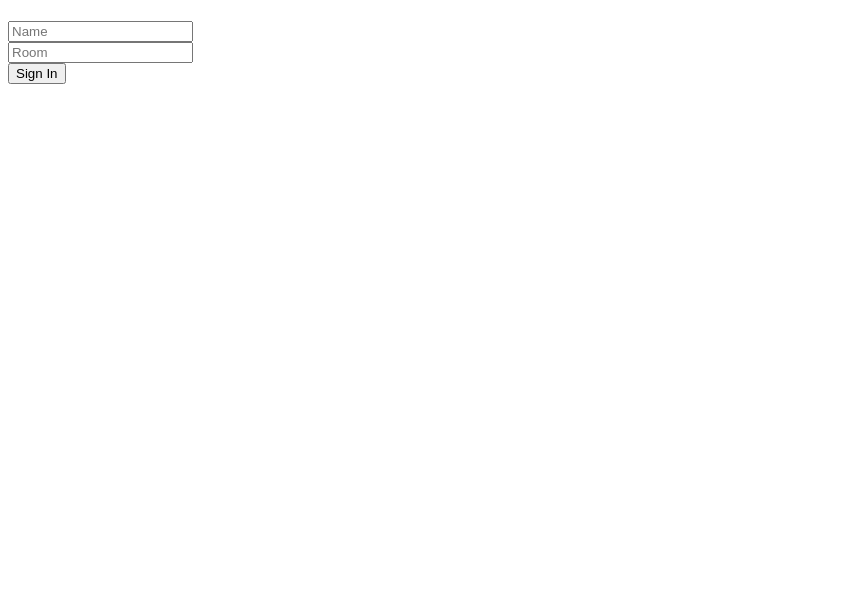
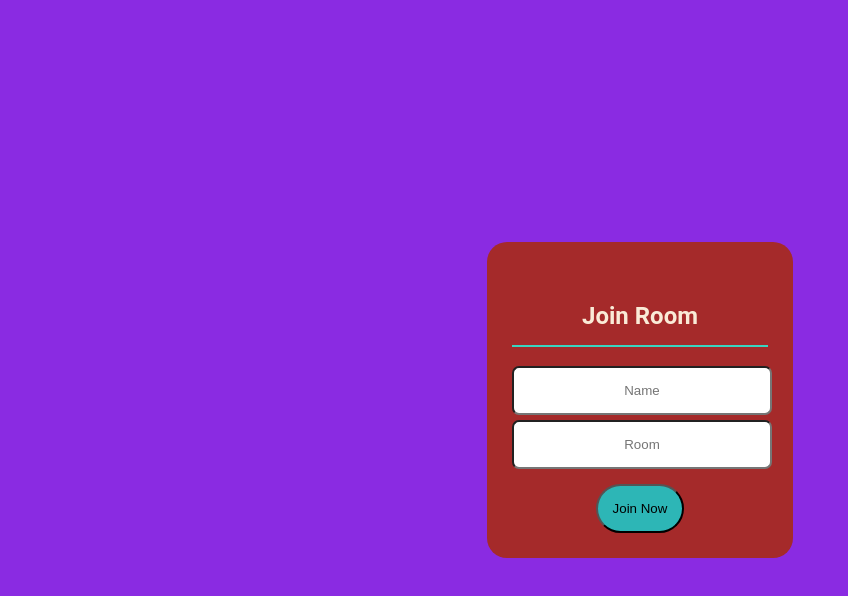
Before and after one commit to toth2000/chatBit, a React (Create React App) app: page / in a window 1280 px wide. Shown: the top 596 px of the page, without its empty margins (0-848 px from the left). Built offline with nearby package versions, Linux system fonts and the light colour scheme.

Commit message:
Fixed Bugs

```diff
--- a/package.json
+++ b/package.json
@@ -2,7 +2,7 @@
   "name": "chat-bit",
   "homepage": "https://toth2000.github.io/chatBit",
   "version": "0.1.0",
-  "private": true,
+  "private": false,
   "dependencies": {
     "@testing-library/jest-dom": "^5.14.1",
     "@testing-library/react": "^11.2.7",
--- a/src/App.js
+++ b/src/App.js
@@ -5,7 +5,7 @@ import Chat from './components/Chat/Chat';
 
 const App = ()=>{
     return (
-    <Router>
+    <Router basename={process.env.PUBLIC_URL}>
         <Route path="/" exact component={Join}/>
         <Route path="/chat" component={Chat}/>
     </Router>
--- a/src/components/Chat/Chat.jsx
+++ b/src/components/Chat/Chat.jsx
@@ -29,11 +29,6 @@ const Chat = ({location}) => {
         setRoom(room);
         console.log(`name: ${name} and room: ${room}`);
         socket.emit('join', {name, room}); //Sending data to backend
-
-        return ()=>{  //It is call when unmounting component
-             socket.emit('disconnect');
-             socket.off(); //Turn the instance of client socket off
-        }
 
     }, [ENDPOINT, location.search]); //useEffect() will be called when value of array element changes
 
--- a/src/components/InfoBar/InfoBar.css
+++ b/src/components/InfoBar/InfoBar.css
@@ -0,0 +1,19 @@
+.infoBar{
+    background-color: blue;
+    align-items: center;
+    justify-content: space-between;
+    height: 60px;
+    width: 100%;
+    display: flex;
+    border-radius: 4px 4px 0;
+
+}
+
+.leftInnerContainer{
+    display: flex;
+    flex: 0.5;
+}
+
+.rightInnerContainer{
+    display: flex;
+}
--- a/src/components/Join/Join.css
+++ b/src/components/Join/Join.css
@@ -0,0 +1,72 @@
+.html,body{
+    font-family: 'Roboto', sans-serif;
+    margin: 0px;
+    padding: 0%;
+}
+
+.joinOuterContainer{
+    display: flex;
+    justify-content: center;
+    text-align: center;
+    height: 100vh;
+    align-items: center;
+    background-color: blueviolet;
+    width: 100%;
+}
+
+
+.joinInnerContainer{
+    width: 20%;
+    border-radius: 20px;
+    padding: 25px;
+    display: inline-block;
+    background-color: brown;
+}
+
+.joinInput{
+    border-radius: 7px;
+    width: 100%;
+    padding: 15px 0;
+    text-align: center;
+    margin-left: 0;
+    margin-bottom: 5px;
+}
+
+.button{
+    background-color: rgb(45, 182, 182);
+    border-radius: 25px;
+    margin-top: 10px;
+    padding: 15px;
+}
+
+.button:hover{
+    background-color: rgb(0, 139, 204);
+    color: aliceblue;
+}
+
+.heading{
+    color: antiquewhite;
+    padding: 15px;
+    border-bottom: 2px solid rgb(58, 212, 192);
+}
+
+@media (min-width: 200px) and (max-width: 450px) {
+
+    .joinInnerContainer{
+        width: 70%;
+    }
+}
+
+@media (min-width: 451px) and (max-width: 640px) {
+
+    .joinInnerContainer{
+        width: 50%;
+    }
+}
+
+@media (min-width: 642px) and (max-width: 1024px) {
+
+    .joinInnerContainer{
+        width: 35%;
+    }
+}
--- a/src/components/Join/Join.jsx
+++ b/src/components/Join/Join.jsx
@@ -9,7 +9,7 @@ const Join = () => {
   return (
     <div className="joinOuterContainer">
       <div className="joinInnerContainer">
-        <h1 className="heading"> </h1>
+        <h2 className="heading">Join Room</h2>
         <div>
           <input
             placeholder="Name"
@@ -31,7 +31,7 @@ const Join = () => {
           to={`/chat?name=${name}&room=${room}`}
         >
           <button className="button" type="submit">
-            Sign In
+            Join Now
           </button>
         </Link>
       </div>
```
